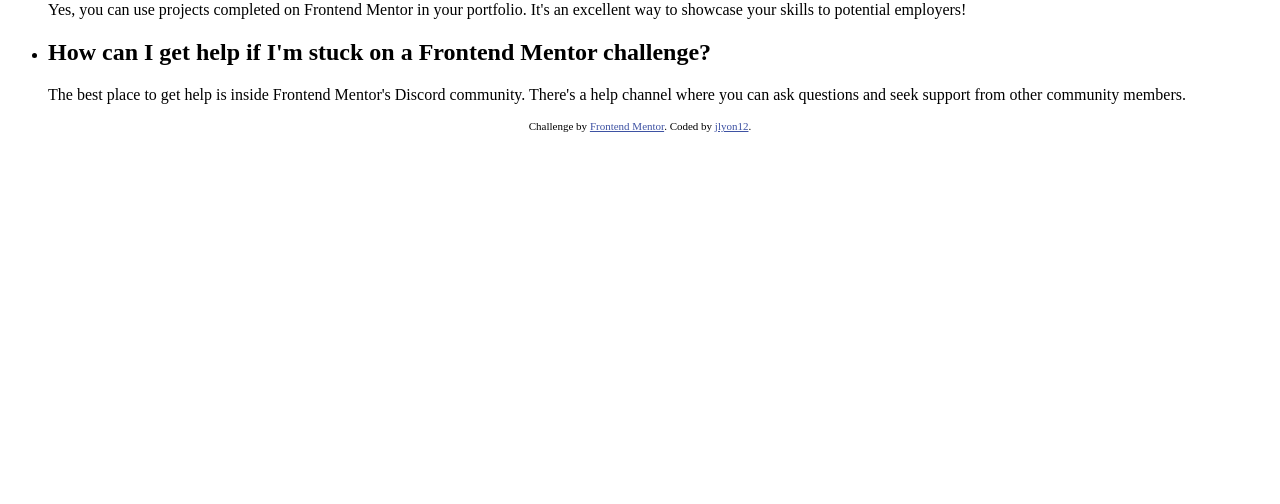
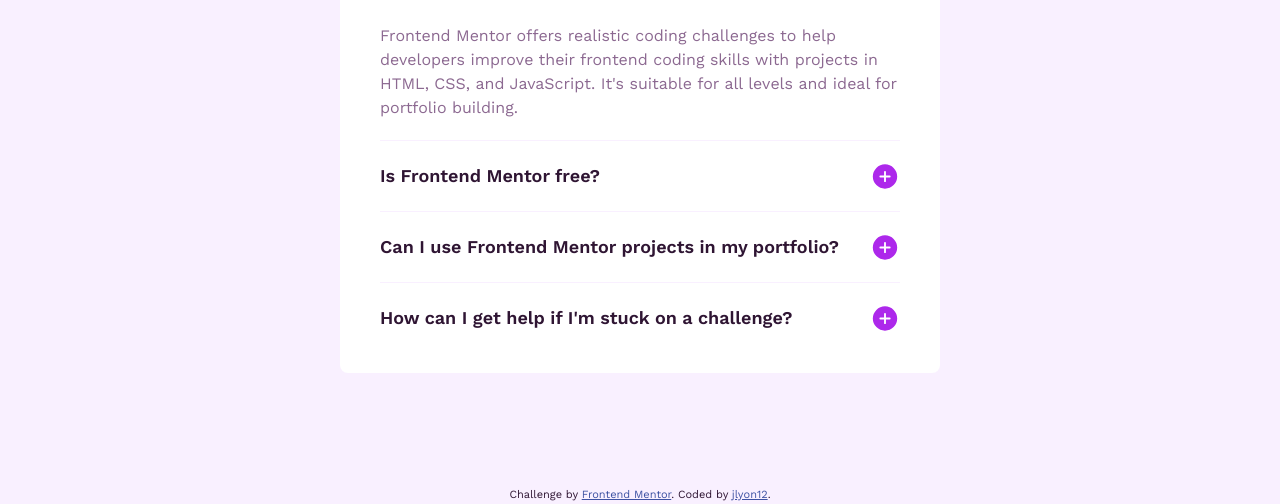
Before and after one commit to jlyon12/faq-accordion, a plain HTML site: page index.html in a window 1280 px wide. Shown: the part 313-817 px from the top of the page. Drawn offline with Linux system fonts and the light colour scheme.

Commit message:
Add styles

```diff
--- a/index.html
+++ b/index.html
@@ -16,45 +16,66 @@
 	<body>
 		<div class="container">
 			<main>
-				<div class="accordian-container">
-					<h1 class="accordian-container__title">FAQs</h1>
-					<ul class="accordian-container__list">
-						<li class="accordian-container__list__item">
-							<h2 class="accordian-container__list__item__heading" id="q1">
+				<div class="accordion-container">
+					<div class="accordion-container__header">
+						<h1>FAQs</h1>
+						<div class="img-wrapper">
+							<img src="./assets/images/icon-star.svg" alt="star icon" />
+						</div>
+					</div>
+					<ul class="accordion-container__list">
+						<li class="accordion-container__list__item">
+							<a
+								href="#"
+								class="accordion-container__list__item__heading active"
+								id="q1"
+							>
 								What is Frontend Mentor, and how will it help me?
-							</h2>
-							<p class="accordian-container__list__item__body" id="a1">
+							</a>
+							<p class="accordion-container__list__item__body active" id="a1">
 								Frontend Mentor offers realistic coding challenges to help
 								developers improve their frontend coding skills with projects in
 								HTML, CSS, and JavaScript. It's suitable for all levels and
 								ideal for portfolio building.
 							</p>
 						</li>
-						<li class="accordian-container__list__item">
-							<h2 class="accordian-container__list__item__heading" id="q2">
+						<li class="accordion-container__list__item">
+							<a
+								href="#"
+								class="accordion-container__list__item__heading"
+								id="q2"
+							>
 								Is Frontend Mentor free?
-							</h2>
-							<p class="accordian-container__list__item__body" id="a2">
+							</a>
+							<p class="accordion-container__list__item__body" id="a2">
 								Yes, Frontend Mentor offers both free and premium coding
 								challenges, with the free option providing access to a range of
 								projects suitable for all skill levels.
 							</p>
 						</li>
-						<li class="accordian-container__list__item">
-							<h2 class="accordian-container__list__item__heading" id="q3">
+						<li class="accordion-container__list__item">
+							<a
+								href="#"
+								class="accordion-container__list__item__heading"
+								id="q3"
+							>
 								Can I use Frontend Mentor projects in my portfolio?
-							</h2>
-							<p class="accordian-container__list__item__body" id="a3">
+							</a>
+							<p class="accordion-container__list__item__body" id="a3">
 								Yes, you can use projects completed on Frontend Mentor in your
 								portfolio. It's an excellent way to showcase your skills to
 								potential employers!
 							</p>
 						</li>
-						<li class="accordian-container__list__item">
-							<h2 class="accordian-container__list__item__heading" id="q4">
-								How can I get help if I'm stuck on a Frontend Mentor challenge?
-							</h2>
-							<p class="accordian-container__list__item__body" id="a4">
+						<li class="accordion-container__list__item">
+							<a
+								href="#"
+								class="accordion-container__list__item__heading"
+								id="q4"
+							>
+								How can I get help if I'm stuck on a challenge?
+							</a>
+							<p class="accordion-container__list__item__body" id="a4">
 								The best place to get help is inside Frontend Mentor's Discord
 								community. There's a help channel where you can ask questions
 								and seek support from other community members.
--- a/style.css
+++ b/style.css
@@ -1,3 +1,172 @@
+@font-face {
+    font-family: 'Work Sans';
+    src: url('./assets/fonts/WorkSans-VariableFont_wght.ttf') format('truetype');
+}
+
+:root {
+    --clr-primary: hsl(292, 42%, 14%);
+    --clr-accent-400: hsl(292, 16%, 49%);
+    --clr-accent-300: hsl(281, 83%, 54%);
+    --clr-accent-200: hsl(275, 100%, 97%);
+    --clr-neutral-100: hsl(0, 0%, 100%);
+
+    --ff-primary: 'Work Sans', sans-serif;
+    --fs-300: .875rem;
+    --fs-400: 1rem;
+    --fs-600: 2rem;
+    --fw-normal: 400;
+    --fw-semibold: 600;
+    --fw-bold: 800;
+
+    --gap-300: 1.25rem;
+    --gap-400: 1.5rem;
+}
+
+*,
+*::before,
+*::after {
+    box-sizing: border-box;
+    padding: 0;
+    margin: 0;
+}
+
+body {
+    font-family: var(--ff-primary);
+    font-size: var(--fs-400);
+    font-weight: var(--fw-normal);
+    color: var(--clr-primary);
+    background-color: var(--clr-accent-200);
+    line-height: 1.5
+}
+
+img {
+    width: 100%;
+    display: block;
+}
+
+.container {
+    background-image: url('./assets/images/background-pattern-mobile.svg');
+    background-repeat: no-repeat;
+    background-size: contain;
+    min-height: 100vh;
+    display: grid;
+    place-content: center;
+    padding: var(--gap-400)
+}
+
+.accordion-container {
+    background-color: var(--clr-neutral-100);
+    display: grid;
+    padding: var(--gap-400);
+    gap: var(--gap-400);
+    border-radius: 8px;
+}
+
+@media screen and (min-width:768px) {
+    .container {
+        background-image: url(./assets/images/background-pattern-desktop.svg);
+
+    }
+
+    .accordion-container {
+        max-width: 600px;
+        padding: 40px;
+        gap: 32px
+    }
+}
+
+.accordion-container__header {
+    font-size: var(--fs-400);
+    display: flex;
+    flex-direction: row-reverse;
+    justify-content: flex-end;
+    align-items: center;
+    gap: var(--gap-400);
+    font-weight: var(--fw-semibold);
+}
+
+@media screen and (min-width:768px) {
+    .accordion-container__header {
+        font-size: 32px;
+    }
+}
+
+.accordion-container__header .img-wrapper {
+    max-width: 24px
+}
+
+.accordion-container__list {
+    display: flex;
+    flex-direction: column;
+    list-style-type: none;
+    padding: 0
+}
+
+.accordion-container__list__item {
+    display: grid;
+}
+
+.accordion-container__list__item:not(:last-of-type)::after {
+    content: '';
+    width: 100%;
+    height: 1px;
+    background-color: var(--clr-accent-200);
+    margin: var(--gap-300) 0;
+}
+
+.accordion-container__list__item__heading {
+    display: flex;
+    align-items: center;
+    justify-content: space-between;
+    font-weight: var(--fw-semibold);
+    font-size: var(--fs-400);
+    color: inherit;
+    text-decoration: none;
+
+}
+
+.accordion-container__list__item__heading:hover {
+    color: var(--clr-accent-300)
+}
+
+.accordion-container__list__item__heading:not(.active)::after {
+    margin-left: var(--gap-400);
+    content: url('./assets/images/icon-plus.svg');
+    width: 30px;
+    height: 30px;
+}
+
+.accordion-container__list__item__heading.active::after {
+    margin-left: var(--gap-400);
+    content: url('./assets/images/icon-minus.svg');
+    width: 30px;
+    height: 30px;
+}
+
+@media screen and (min-width:768px) {
+    .accordion-container__list__item__heading {
+        font-size: 18px;
+    }
+
+}
+
+.accordion-container__list__item__body.active {
+    margin-top: var(--gap-400);
+    font-size: var(--fs-300);
+    color: var(--clr-accent-400);
+}
+
+@media screen and (min-width:768px) {
+    .accordion-container__list__item__body.active {
+        font-size: var(--fs-400)
+    }
+}
+
+.accordion-container__list__item__body:not(.active) {
+    visibility: hidden;
+    height: 0px;
+}
+
 .attribution {
     font-size: 11px;
     text-align: center;
```
